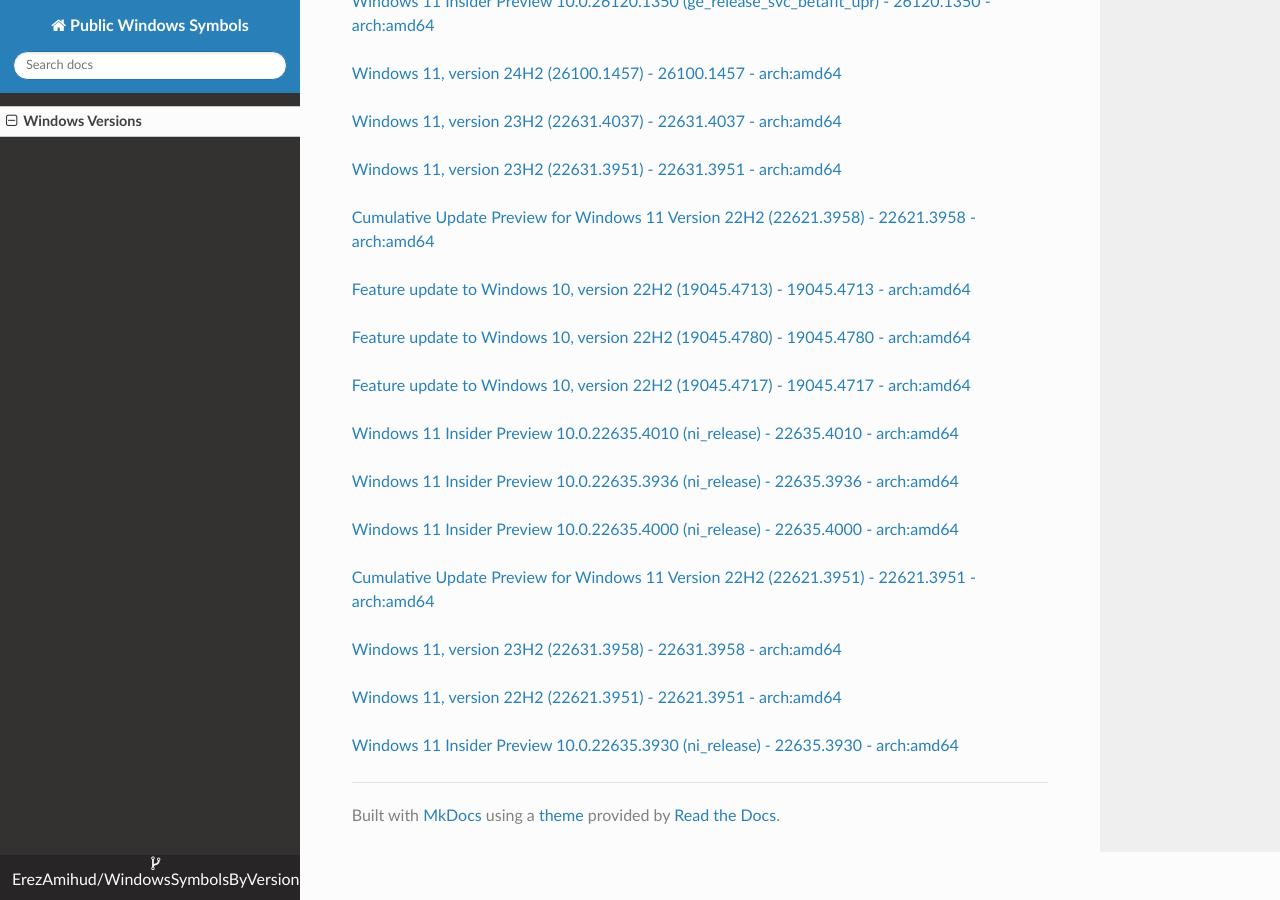
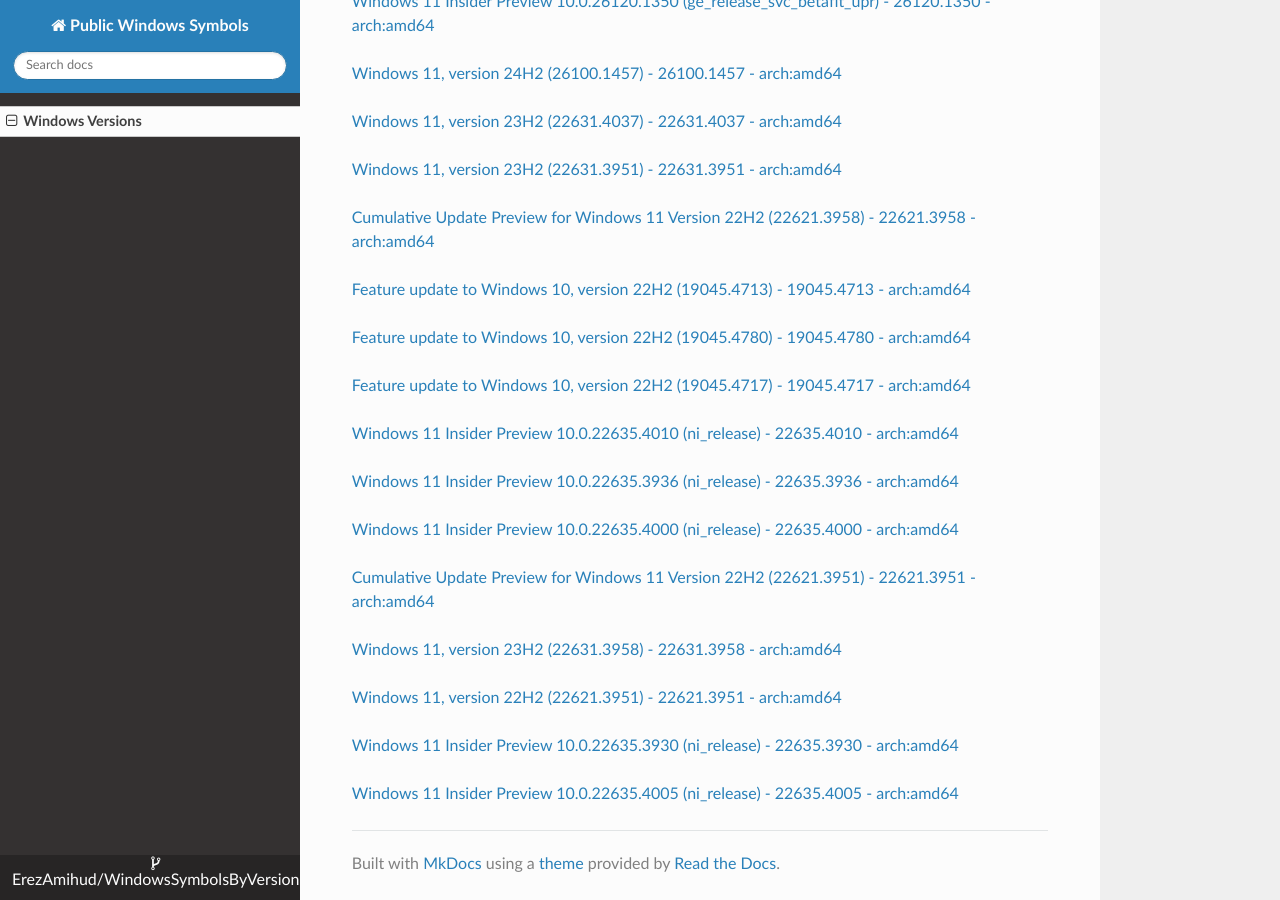
Before and after one commit to ErezAmihud/WindowsSymbolsByVersion, an MkDocs documentation site: the page built from docs/index.md, in a window 1280 px wide and 900 px high, scrolled down 9797 px. Built offline with MkDocs 1.6.1, drawn with Linux system fonts in a browser that asks for light colours; nearby versions of some CDN libraries.

Commit message:
Automated commit, add manifest for 80380bee-6c60-455b-ad20-d995a61addbb

```diff
--- a/docs/index.md
+++ b/docs/index.md
@@ -505,3 +505,6 @@
 
 
 [Windows 11 Insider Preview 10.0.22635.3930 (ni_release) - 22635.3930 - arch:amd64](https://github.com/ErezAmihud/WindowsSymbolsByVersion/blob/main/manifests/d9f4dcb6-65e6-413d-aaf2-821d67c1fd52.manifest)
+
+
+[Windows 11 Insider Preview 10.0.22635.4005 (ni_release) - 22635.4005 - arch:amd64](https://github.com/ErezAmihud/WindowsSymbolsByVersion/blob/main/manifests/80380bee-6c60-455b-ad20-d995a61addbb.manifest)
```
Also changed, not shown: process_builds.json (+1 -1 lines).
